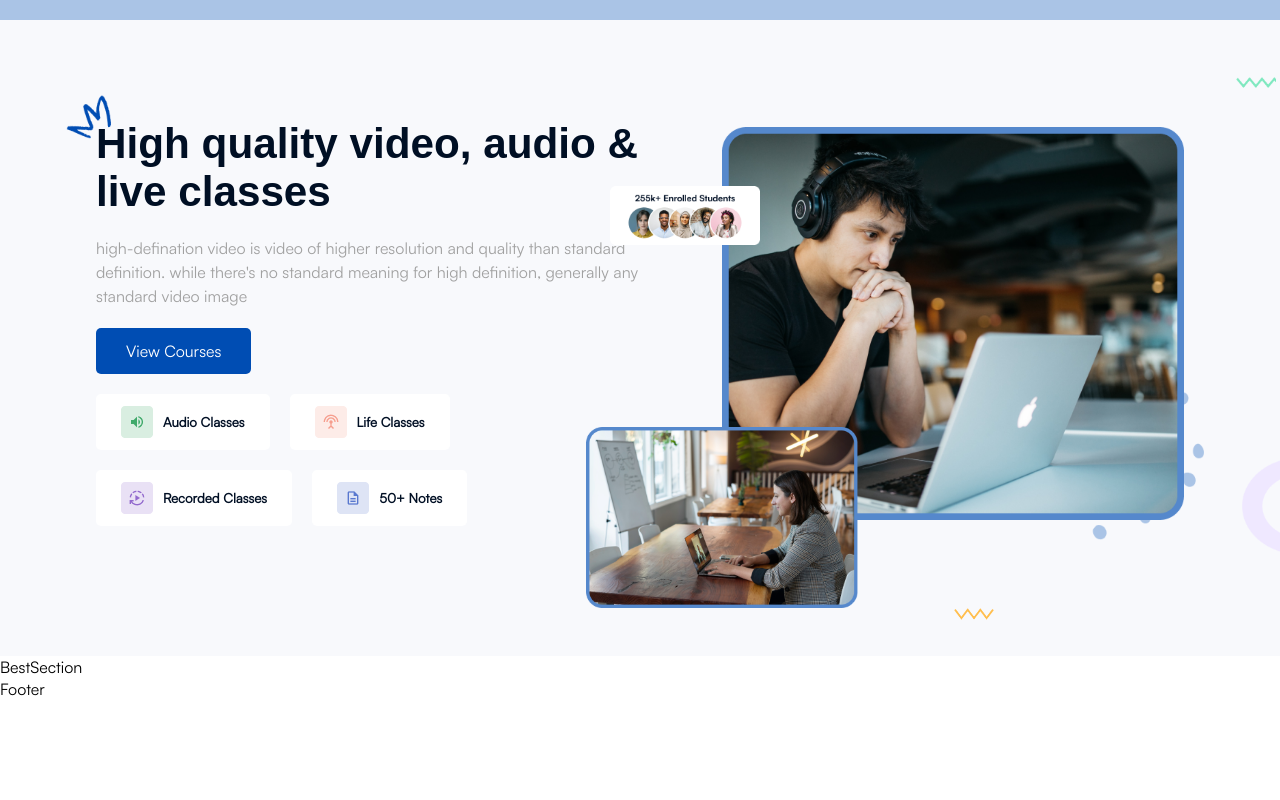
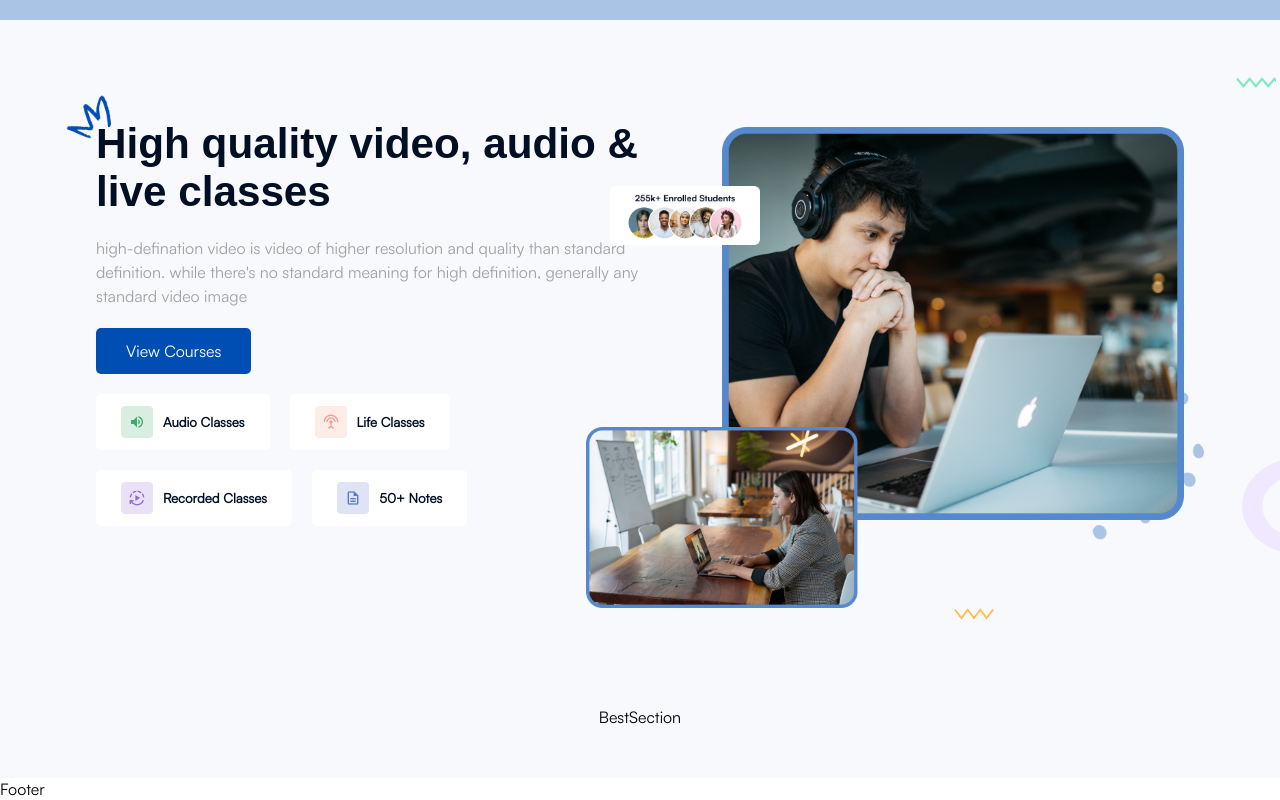
Before and after one commit to ajayioyetomi/tech-time-landing-page, a React (Vite) app: page / in a window 1280 px wide. Shown: the part 1013-1813 px from the top of the page. Before the commit the page ends 1713 px from the top, so only its background shows below. Built offline with nearby package versions, Linux system fonts and the light colour scheme; a web font is replaced by a local one.

Commit message:
updated forth section

```diff
--- a/src/components/BestSection.tsx
+++ b/src/components/BestSection.tsx
@@ -3,7 +3,7 @@ import styled from 'styled-components'
 
 const BestSection = () => {
   return (
-    <div>BestSection</div>
+    <Wrapper>BestSection</Wrapper>
   )
 }
 
@@ -11,6 +11,13 @@ export default BestSection
 
 
 const Wrapper = styled.section`
-
+    background-color:var(--light-background);
+    display:flex;
+    justify-content:center;
+    align-item:center;
+    padding:50px 0;
+    & > div{
+        width:var(--main-width);
+    }
 
 `
```
